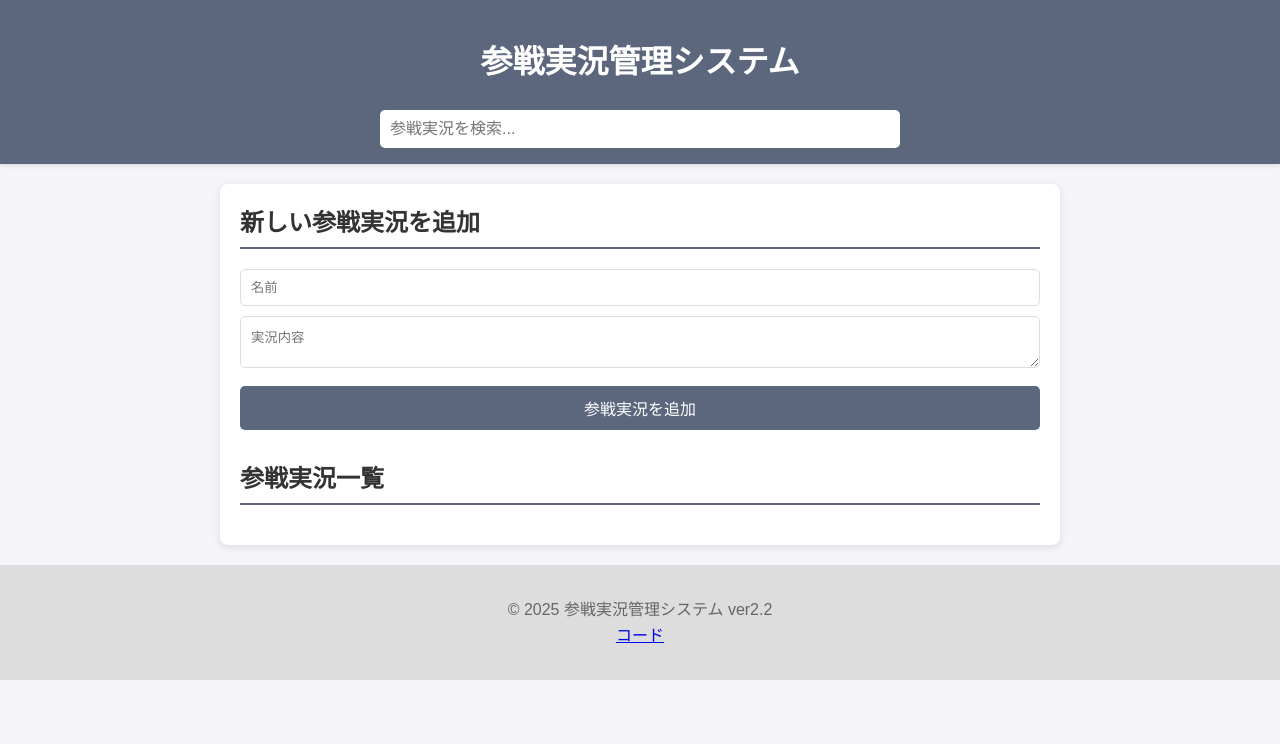
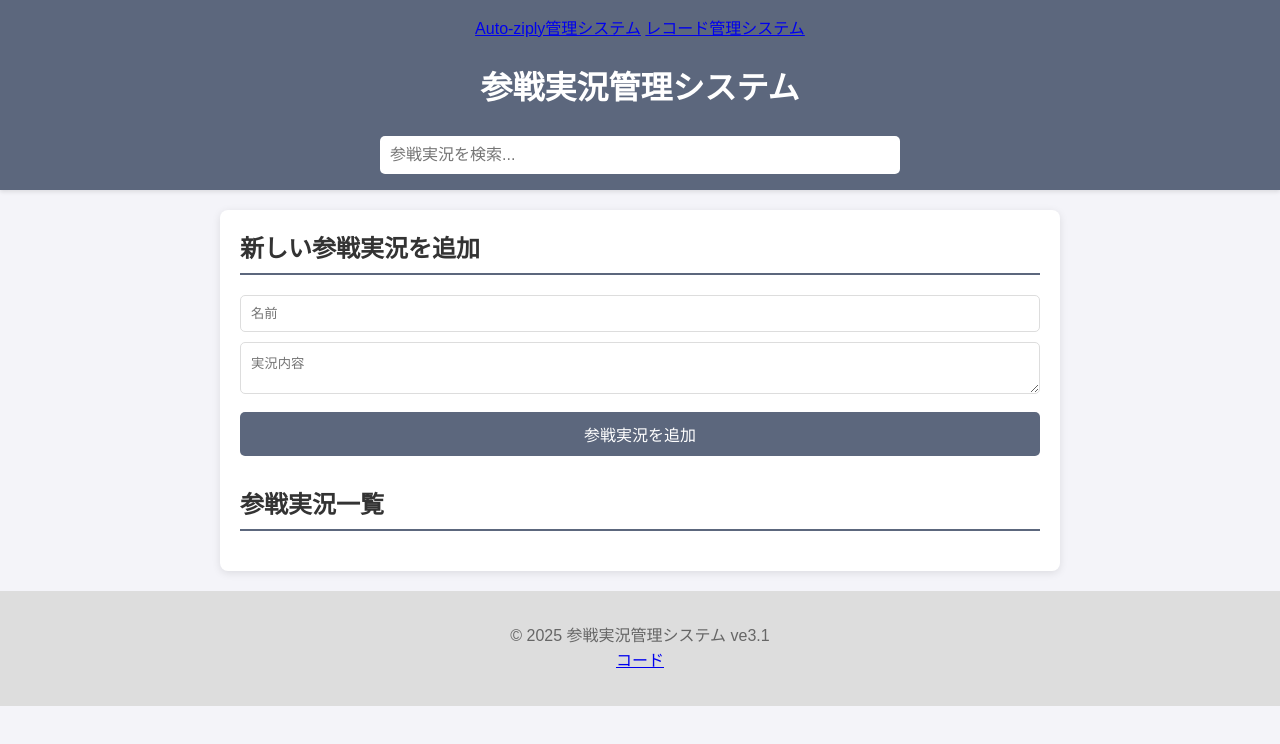
Before and after one commit to koma-8128/koma-8128.github.io, a plain HTML site: page index.html in a window 1280 px wide. Drawn offline with Linux system fonts and the light colour scheme.

Commit message:
index.html

```diff
--- a/index.html
+++ b/index.html
@@ -9,6 +9,10 @@
 <body>
 
     <header>
+        <div class="header-nav">
+            <a href="Auto-ziply.html" class="brand-link">Auto-ziply管理システム</a>
+            <a href="recode.html" class="nav-link">レコード管理システム</a>
+        </div>
         <h1>参戦実況管理システム</h1>
         <div class="search-container">
             <input type="text" id="searchInput" placeholder="参戦実況を検索...">
@@ -28,13 +32,13 @@
         <div class="note-list-container">
             <h2>参戦実況一覧</h2>
             <ul id="noteList">
-                </ul>
+            </ul>
         </div>
     </main>
 
     <footer>
         <p>
-            &copy; 2025 参戦実況管理システム ver2.2<br>
+            &copy; 2025 参戦実況管理システム ve3.1<br>
             <a href="https://github.com/koma-8128/koma-8128.github.io.git">コード</a>
         </p>
     </footer>
```
